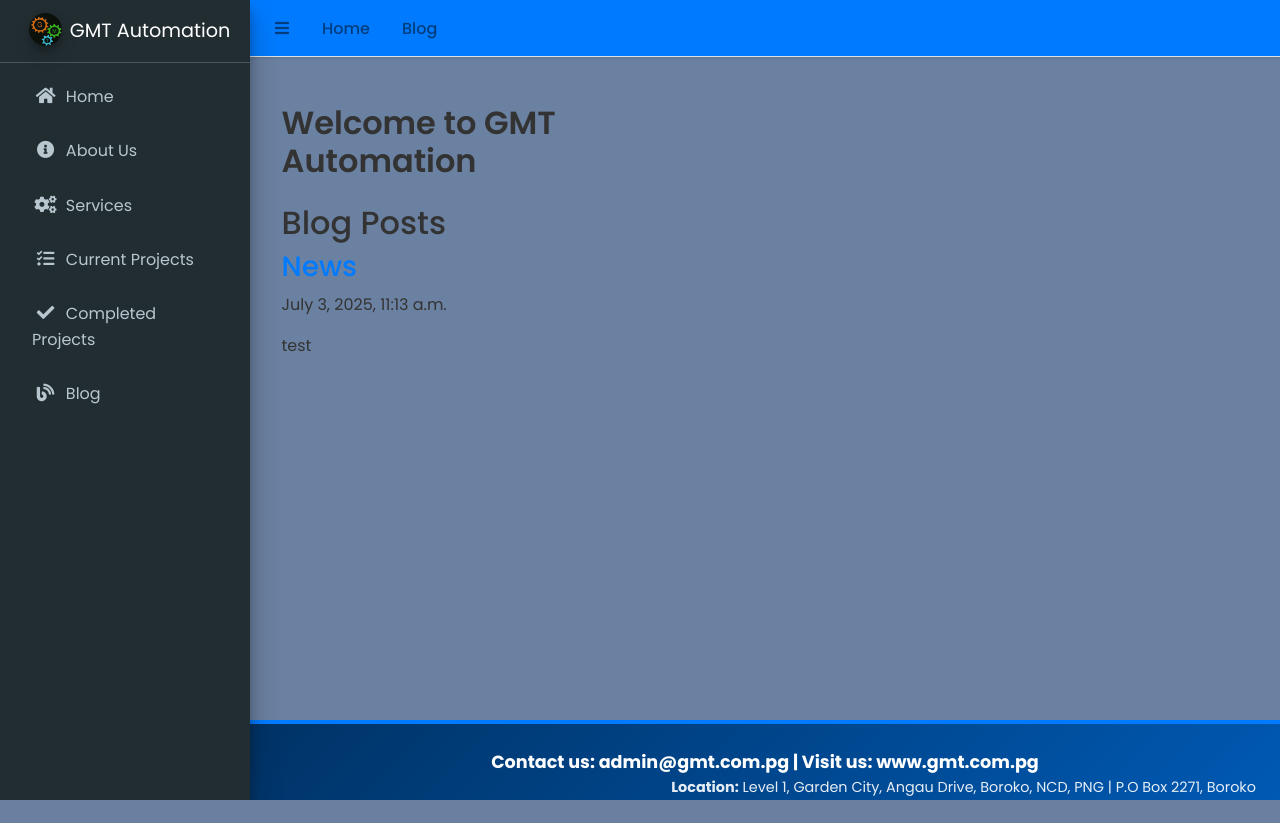
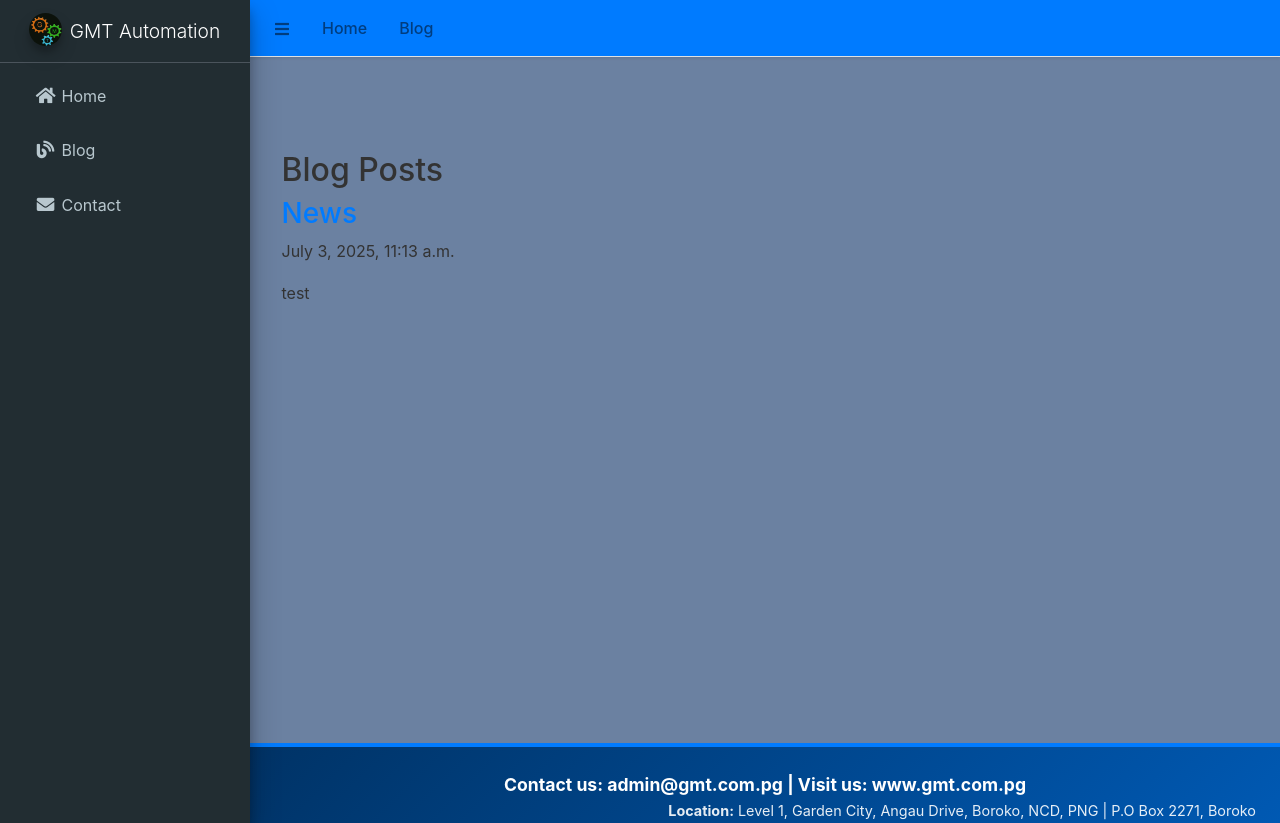
Before and after one commit to darrenpp/gmt_automation, a Django app: page /blog/ in a window 1280 px wide. Before the commit the page ends 800 px from the top, so only its background shows below. Run offline with Django 3.2, Linux system fonts and the light colour scheme; data comes from the database, SQL or seed files in the repository; some libraries are stand-ins or nearby versions.

Commit message:
Updated base.html

```diff
--- a/gmt_automation/main/templates/main/base.html
+++ b/gmt_automation/main/templates/main/base.html
@@ -5,18 +5,12 @@
     <meta charset="UTF-8">
     <meta name="viewport" content="width=device-width, initial-scale=1.0">
     <title>{% block title %}GMT Automation{% endblock %}</title>
-    <!-- Google Fonts: Poppins -->
-    <link href="https://fonts.googleapis.com/css2?family=Poppins:wght@400;500;600;700&display=swap" rel="stylesheet">
-    <!-- Bootstrap CSS -->
-    <link href="https://cdn.jsdelivr.net/npm/bootstrap@5.3.0/dist/css/bootstrap.min.css" rel="stylesheet" integrity="sha384-9ndCyUaIbzAi2FUVXJi0CjmCapSmO7SnpJef0486qhLnuZ2cdeRhO02iuK6FUUVM" crossorigin="anonymous">
-    <!-- AdminLTE CSS -->
-    <link href="https://cdn.jsdelivr.net/npm/admin-lte@3.2/dist/css/adminlte.min.css" rel="stylesheet">
-    <!-- Font Awesome for Icons -->
+    <link rel="stylesheet" href="https://cdn.jsdelivr.net/npm/bootstrap@5.3.0/dist/css/bootstrap.min.css">
+    <link rel="stylesheet" href="https://cdn.jsdelivr.net/npm/admin-lte@3.2/dist/css/adminlte.min.css">
     <link rel="stylesheet" href="https://cdnjs.cloudflare.com/ajax/libs/font-awesome/5.15.4/css/all.min.css">
-    <!-- Custom CSS -->
     <link rel="stylesheet" href="{% static 'css/style.css' %}">
 </head>
-<body class="hold-transition sidebar-mini layout-fixed">
+<body class="hold-transition sidebar-mini">
     <div class="wrapper">
         <!-- Navbar -->
     <nav class="main-header navbar navbar-expand navbar-white navbar-light" aria-label="Main navigation">
@@ -35,77 +29,39 @@
         </ul>
     </nav>
     <!-- /.navbar -->
-
-    <!-- Main Sidebar Container -->
         <aside class="main-sidebar sidebar-dark-primary elevation-4">
-        <a href="/" class="brand-link">
+            <a href="{% url 'index' %}" class="brand-link">
                 <img src="{% static 'images/gmt.png' %}" alt="GMT Logo" class="brand-image img-circle elevation-3" style="opacity: .8">
                 <span class="brand-text font-weight-light">GMT Automation</span>
             </a>
             <div class="sidebar">
-            <nav class="mt-2" aria-label="Sidebar navigation">
-                <ul class="nav nav-pills nav-sidebar flex-column" data-widget="treeview" data-accordion="false">
+                <nav class="mt-2" aria-label="Sidebar Navigation">
+                    <ul class="nav nav-pills nav-sidebar flex-column" data-widget="treeview">
                         <li class="nav-item">
-                        <a href="/#home" class="nav-link">
-                            <i class="nav-icon fas fa-home"></i>
-                            <p>Home</p>
-                        </a>
+                            <a href="{% url 'index' %}" class="nav-link"><i class="nav-icon fas fa-home"></i><p>Home</p></a>
                         </li>
                         <li class="nav-item">
-                        <a href="/#about" class="nav-link">
-                            <i class="nav-icon fas fa-info-circle"></i>
-                            <p>About Us</p>
-                        </a>
+                            <a href="{% url 'blog:post_list' %}" class="nav-link"><i class="nav-icon fas fa-blog"></i><p>Blog</p></a>
                         </li>
                         <li class="nav-item">
-                        <a href="/#services" class="nav-link">
-                            <i class="nav-icon fas fa-cogs"></i>
-                            <p>Services</p>
-                        </a>
-                    </li>
-                    <li class="nav-item">
-                        <a href="/#current-projects" class="nav-link">
-                            <i class="nav-icon fas fa-tasks"></i>
-                            <p>Current Projects</p>
-                        </a>
-                    </li>
-                    <li class="nav-item">
-                        <a href="/#completed-projects" class="nav-link">
-                            <i class="nav-icon fas fa-check"></i>
-                            <p>Completed Projects</p>
-                        </a>
-                    </li>
-                    <li class="nav-item">
-                        <a href="{% url 'blog:post_list' %}" class="nav-link">
-                            <i class="nav-icon fas fa-blog"></i>
-                            <p>Blog</p>
-                        </a>
+                            <a href="{% url 'contact' %}" class="nav-link"><i class="nav-icon fas fa-envelope"></i><p>Contact</p></a>
                         </li>
                     </ul>
                 </nav>
             </div>
         </aside>
-
-    <!-- Content Wrapper -->
-    <div class="content-wrapper">
-        <div class="content-header">
+        <div class="content-wrapper index-content-wrapper">
+            <section class="content-header">
                 <div class="container-fluid">
-                <div class="row mb-2">
-                    <div class="col-sm-6">
-                        <h1 class="m-0">{% block page_title %}Welcome to GMT Automation{% endblock %}</h1>
+                    <h1>{% block page_title %}{% endblock %}</h1>
                 </div>
-                </div>
-            </div>
-        </div>
-        <!-- Main Content -->
+            </section>
             <section class="content">
                 <div class="container-fluid">
-                {% block content %}
-                {% endblock %}
+                    {% block content %}{% endblock %}
                 </div>
             </section>
         </div>
-
         <!-- Footer -->
     <footer class="main-footer">
         <strong>Contact us: admin@gmt.com.pg | Visit us: www.gmt.com.pg</strong>
@@ -115,13 +71,10 @@
     </footer>
     </div>
 
-<!-- jQuery -->
-<script src="https://code.jquery.com/jquery-3.6.0.min.js" integrity="sha256-/xUj+3OJU5yExlq6GSYGSHk7tPXikynS7ogEvDej/m4=" crossorigin="anonymous"></script>
-<!-- Bootstrap JS -->
-<script src="https://cdn.jsdelivr.net/npm/bootstrap@5.3.0/dist/js/bootstrap.bundle.min.js" integrity="sha384-geWF76RCwLtnZ8qwWowPQNguL3RmwHVBC9FhGdlKrxdiJJigb/j/68SIy3Te4Bkz" crossorigin="anonymous"></script>
-<!-- AdminLTE JS -->
+
+</div>
+    <script src="https://cdn.jsdelivr.net/npm/bootstrap@5.3.0/dist/js/bootstrap.bundle.min.js"></script>
     <script src="https://cdn.jsdelivr.net/npm/admin-lte@3.2/dist/js/adminlte.min.js"></script>
-<!-- Custom JS -->
     <script src="{% static 'js/script.js' %}"></script>
 </body>
 </html>
```
Lines whose indentation alone changed are shown as unchanged.
